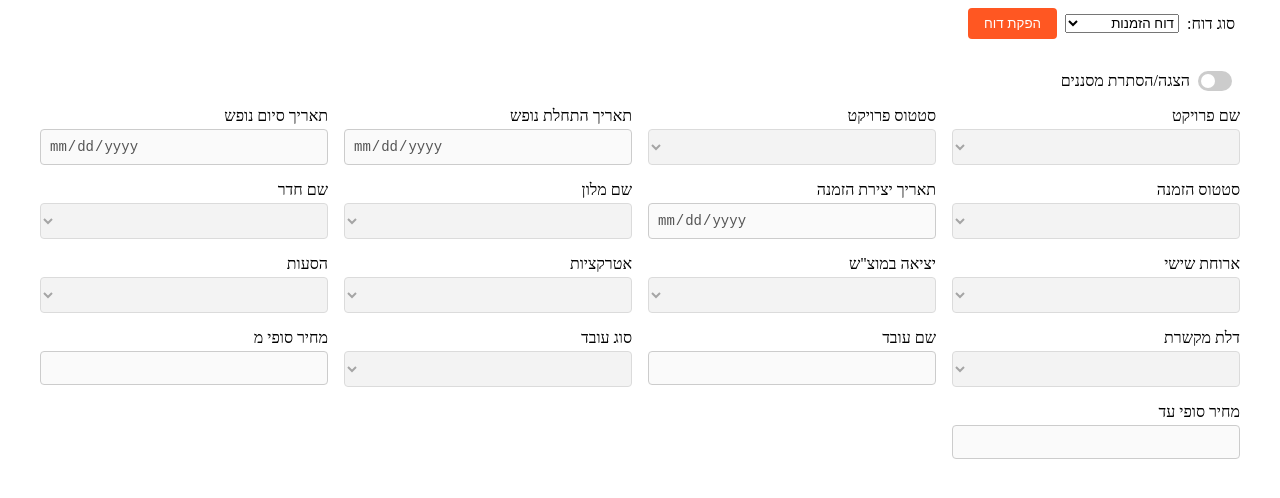
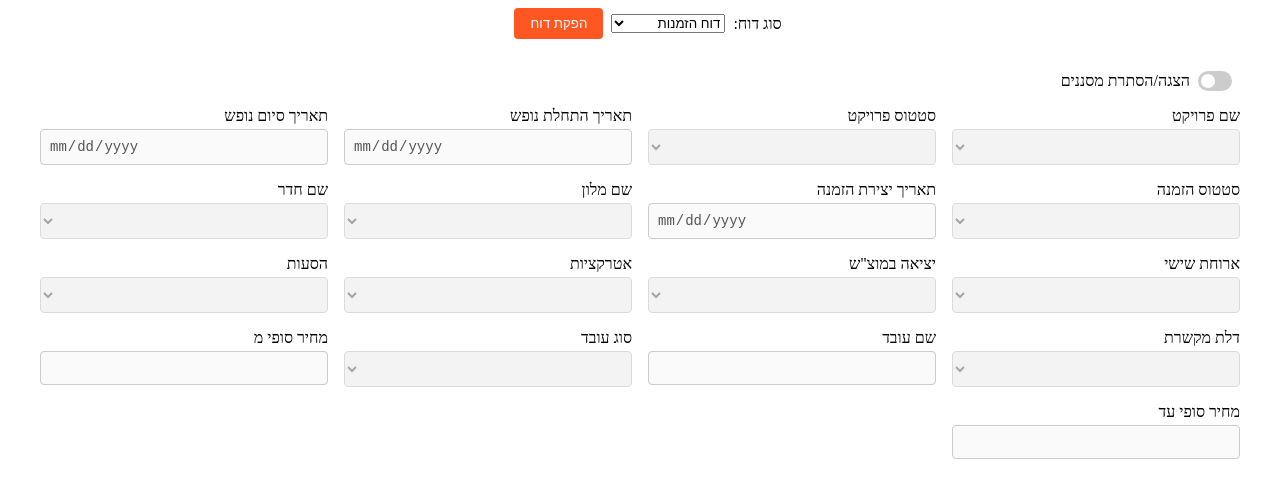
Before and after one commit to tomkedem/dynamic-filter-project, an Angular app: page / in a window 1280 px wide. Shown: the top 498 px of the page. Built offline with nearby package versions, Linux system fonts and the light colour scheme.

Commit message:
Now reportType is ok

```diff
--- a/src/app/Moduls/dynamic-form/dynamic-form.component.css
+++ b/src/app/Moduls/dynamic-form/dynamic-form.component.css
@@ -51,16 +51,14 @@ button:disabled {
   background-color: #cccccc;
   cursor: not-allowed;
 }
-
-/* Specific Styling for Report Type Group */
 .report-type-group {
   display: flex;
   flex-direction: row;
   align-items: center;
-  justify-content: flex-end;
-  grid-column: span 4; /* Spanning all 4 columns */
+  justify-content: center; /* מרכז את הפקדים */
+  grid-column: span 4; /* תופס את כל רוחב ה-grid */
+
 }
-
 .report-type-group label {
   margin-left: 8px;
 }
--- a/src/app/Moduls/dynamic-form/dynamic-form.component.html
+++ b/src/app/Moduls/dynamic-form/dynamic-form.component.html
@@ -1,7 +1,7 @@
 <form [formGroup]="form" (ngSubmit)="onSubmit()" class="dynamic-form">
 
   <!-- Report Type Selection and Button -->
-<div class="report-container">
+
   <div class="report-type-group">
     <label>סוג דוח:</label>
     <select formControlName="reportType" class="form-control report-type-select">
@@ -12,7 +12,7 @@
     </select>
     <button type="button" class="btn btn-orange report-btn">הפקת דוח</button>
   </div>
-</div>
+
 
 <!-- Toggle Switch for Filters -->
 <div class="toggle-filters-group">
```
